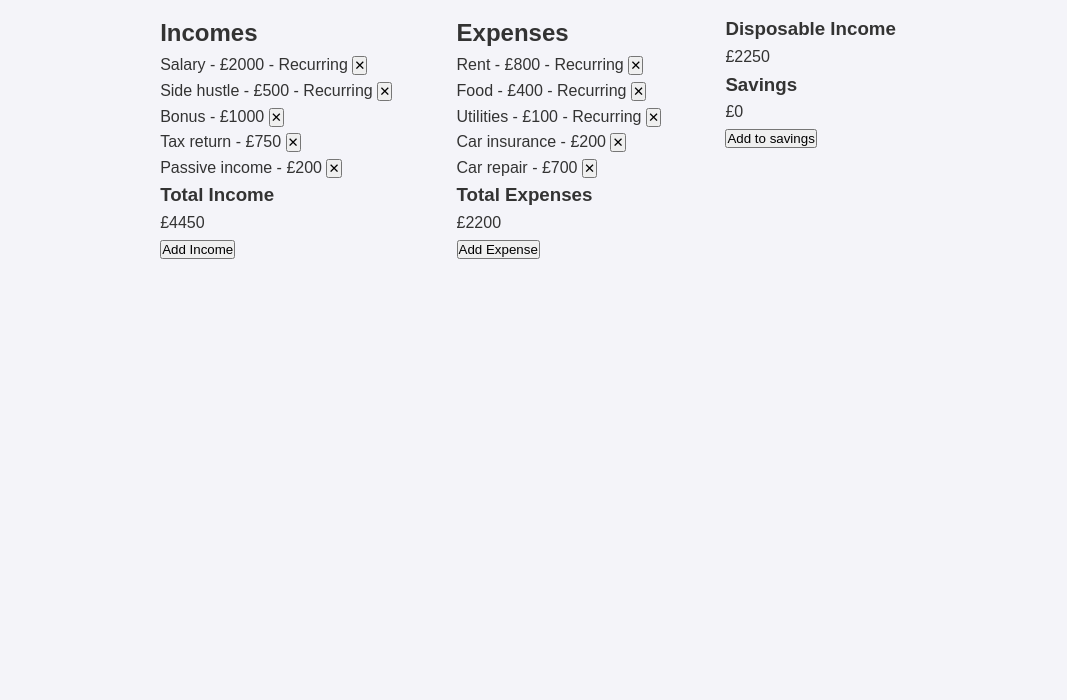
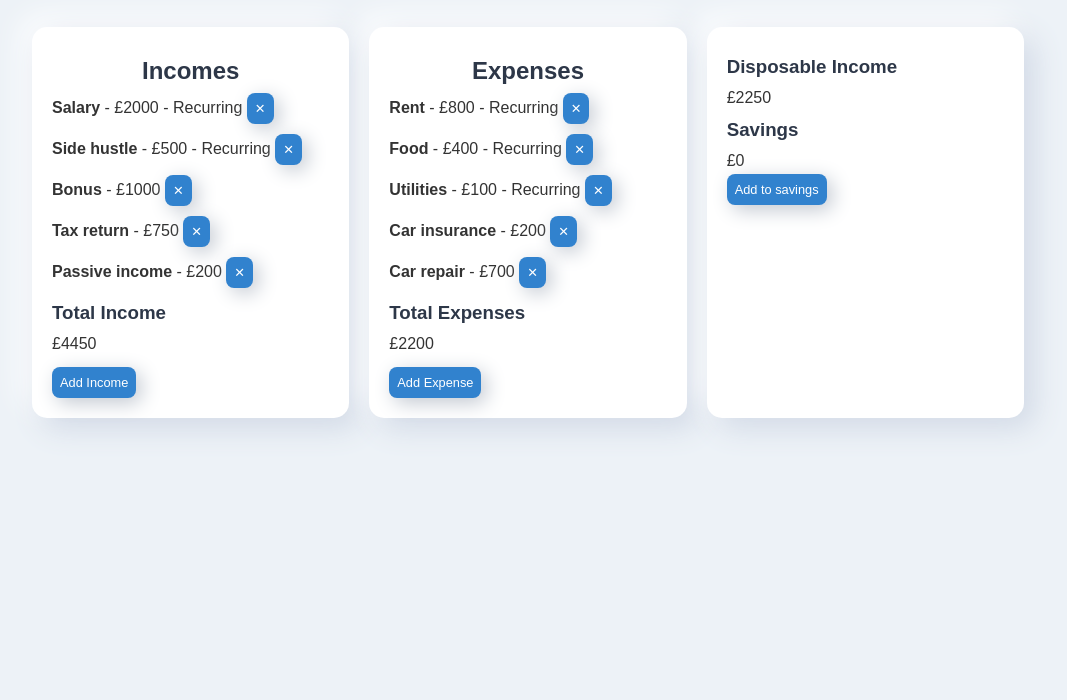
Before and after one commit to Pav85/budget-manager, a plain HTML site: page index.html in a window 1280 px wide. Shown: the part 100-800 px from the top of the page, without its empty margins (112-1179 px from the left). Drawn offline with Linux system fonts and the light colour scheme.

Commit message:
add to savings function fixed and some comments added

```diff
--- a/script.js
+++ b/script.js
@@ -1,3 +1,5 @@
+// global variables
+// incomes array stored in session storage or default incomes array
 let incomesArray = JSON.parse(sessionStorage.getItem("incomesArray")) || [
   { name: "Salary", amount: 2000, recurring: true },
   { name: "Side Hustle", amount: 500, recurring: true },
@@ -6,6 +8,7 @@ let incomesArray = JSON.parse(sessionStorage.getItem("incomesArray")) || [
   { name: "Passive Income", amount: 200, recurring: false },
 ];
 
+// expenses array stored in session storage or default expenses array
 let expensesArray = JSON.parse(sessionStorage.getItem("expensesArray")) || [
   { name: "Rent", amount: 800, recurring: true },
   { name: "Food", amount: 400, recurring: true },
@@ -13,7 +16,7 @@ let expensesArray = JSON.parse(sessionStorage.getItem("expensesArray")) || [
   { name: "Car Insurance", amount: 200, recurring: false },
   { name: "Car Repair", amount: 700, recurring: false },
 ];
-
+// total of savings stored in session storage or 0
 let savingsTotal = parseFloat(sessionStorage.getItem("savingsTotal")) || 0;
 
 document.addEventListener("DOMContentLoaded", () => {
@@ -136,11 +139,30 @@ function addToSavings() {
     return;
   }
   savingsTotal += savingsAmount;
-  sessionStorage.setItem("savingsTotal", savingsTotal);
+  sessionStorage.setItem("savingsTotal", savingsTotal.toFixed(2));
   document.getElementById(
     "savingsValue"
   ).textContent = `£${savingsTotal.toFixed(2)}`;
+
   calculateDisposableIncome();
+
+  const totalIncome = incomesArray.reduce(
+    (acc, income) => acc + income.amount,
+    0
+  );
+  const totalExpenses = expensesArray.reduce(
+    (acc, expense) => acc + expense.amount,
+    0
+  );
+  const disposableIncome = totalIncome - totalExpenses - savingsTotal;
+
+  document.getElementById(
+    "disposableIncomeValue"
+  ).textContent = `£${disposableIncome}`;
+
+  alert(
+    `After saving £${savingsAmount}, you have £${disposableIncome} of disposable income left.`
+  );
 }
 
 function capitalise(string) {
--- a/styles.css
+++ b/styles.css
@@ -6,7 +6,7 @@
 }
 
 body {
-  background-color: #f4f4f9;
+  background-color: #edf2f7;
   color: #333;
   margin: 0;
   padding: 20px;
@@ -14,17 +14,67 @@ body {
 }
 
 h1 {
-  font-size: 2.5rem;
+  font-size: 3rem;
+  color: #4a5568;
   text-align: center;
   margin-bottom: 20px;
+}
+
+h2 {
+  text-align: center;
+}
+
+h2,
+h3 {
+  color: #2d3748;
+  margin-bottom: 3px;
+  margin-top: 5px;
 }
 
 #itemsContainer {
   display: flex;
   flex-direction: row;
   justify-content: space-around;
-  max-width: 800px;
+  gap: 20px;
+  width: 80%;
+  max-width: 1000px;
   margin: 30px auto;
+}
+
+#incomesSection,
+#expensesSection,
+#totalAndSavings {
+  background: #fff;
+  border-radius: 15px;
+  box-shadow: 10px 10px 30px #d1d9e6, -10px -10px 30px #ffffff;
+  padding: 20px;
+  width: 40%;
+}
+
+div[id$="Section"] div:not(:last-child) {
+  margin-bottom: 10px;
+}
+
+button {
+  cursor: pointer;
+  font-size: 0.8rem;
+  padding: 8px 8px;
+  background-color: #3182ce;
+  color: white;
+  border: none;
+  border-radius: 8px;
+  box-shadow: 5px 5px 20px #c2c8d1;
+  transition: background-color 0.3s, box-shadow 0.3s;
+}
+
+button:hover {
+  background-color: #2c669b;
+  box-shadow: 2px 2px 15px #b2b8c1;
+}
+
+.income-name,
+.expense-name {
+  font-weight: bold;
 }
 
 #totalAndSavings {
```
